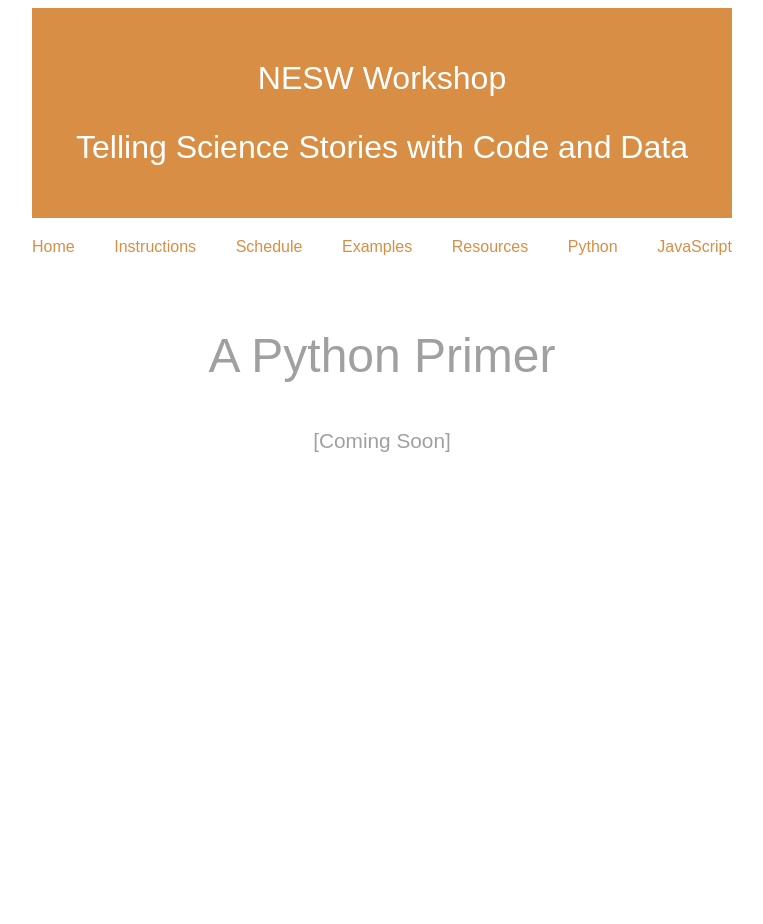
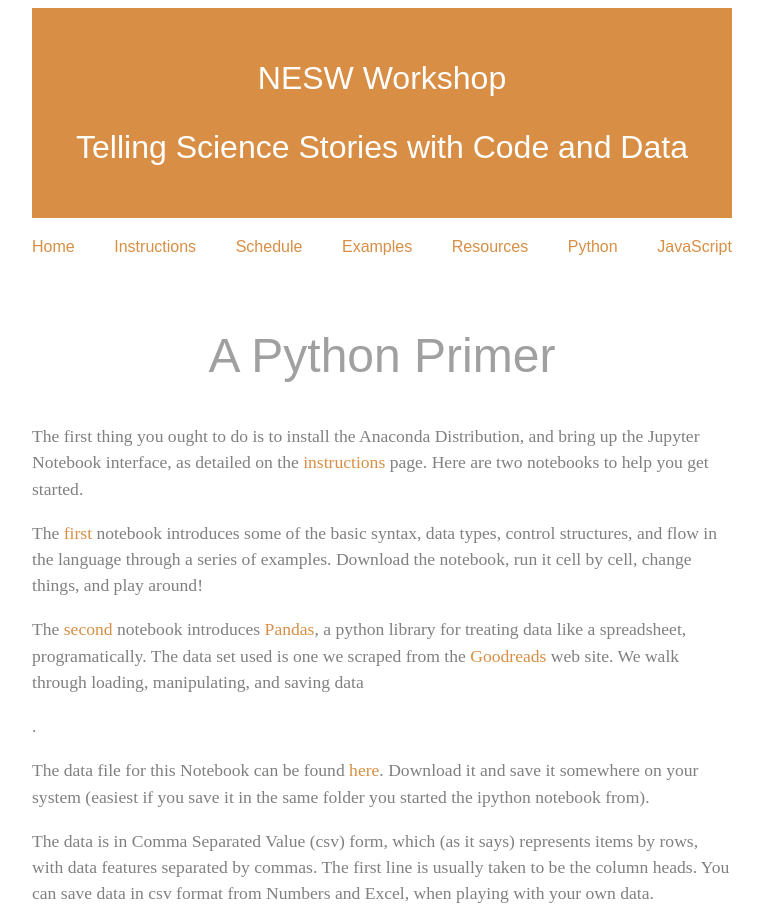
Before and after one commit to bit-player/nesw-workshop, a plain HTML site: page python.html in a window 1280 px wide. Shown: the whole page, without its empty margins (258-1021 px from the left). Before the commit the page ends 800 px from the top, so only its background shows below. Drawn offline with Linux system fonts and the light colour scheme.

Commit message:
added python tutorials and updated python page

```diff
--- a/python.html
+++ b/python.html
@@ -20,8 +20,11 @@
       <div id="nav"></div>
 
       <h2>A Python Primer</h2>
-
-      <h4 style="text-align: center">[Coming Soon]</h4>
+      <p>The first thing you ought to do is to install the Anaconda Distribution, and bring up the Jupyter Notebook interface, as detailed on the <a href="instructions.html">instructions</a> page. Here are two notebooks to help you get started.</p>
+      <p> The <a href="https://dl.dropboxusercontent.com/u/75194/first_this.ipynb">first</a> notebook introduces some of the basic syntax, data types, control structures, and flow in the language through a series of examples. Download the notebook, run it cell by cell, change things, and play around!</p>
+      <p>The <a href="https://dl.dropboxusercontent.com/u/75194/Pandas_the_Spreadsheet.ipynb">second</a> notebook introduces <a href="http://pandas.pydata.org/">Pandas</a>, a python library for treating data like a spreadsheet, programatically. The data set used is one we scraped from the <a href="http://www.goodreads.com">Goodreads</a> web site. We walk through loading, manipulating, and saving data<p>.
+      <p>The data file for this Notebook can be found <a href="https://dl.dropboxusercontent.com/u/75194/cleaned.csv">here</a>. Download it and save it somewhere on your system (easiest if you save it in the same folder you started the ipython notebook from).</p>
+      <p>The data is in Comma Separated Value (csv) form, which (as it says) represents items by rows, with data features separated by commas. The first line is usually taken to be the column heads. You can save data in csv format from Numbers and Excel, when playing with your own data.</p>
 
      </div> <!--"content"-->
      <script src="js/nav.js"></script>
```
